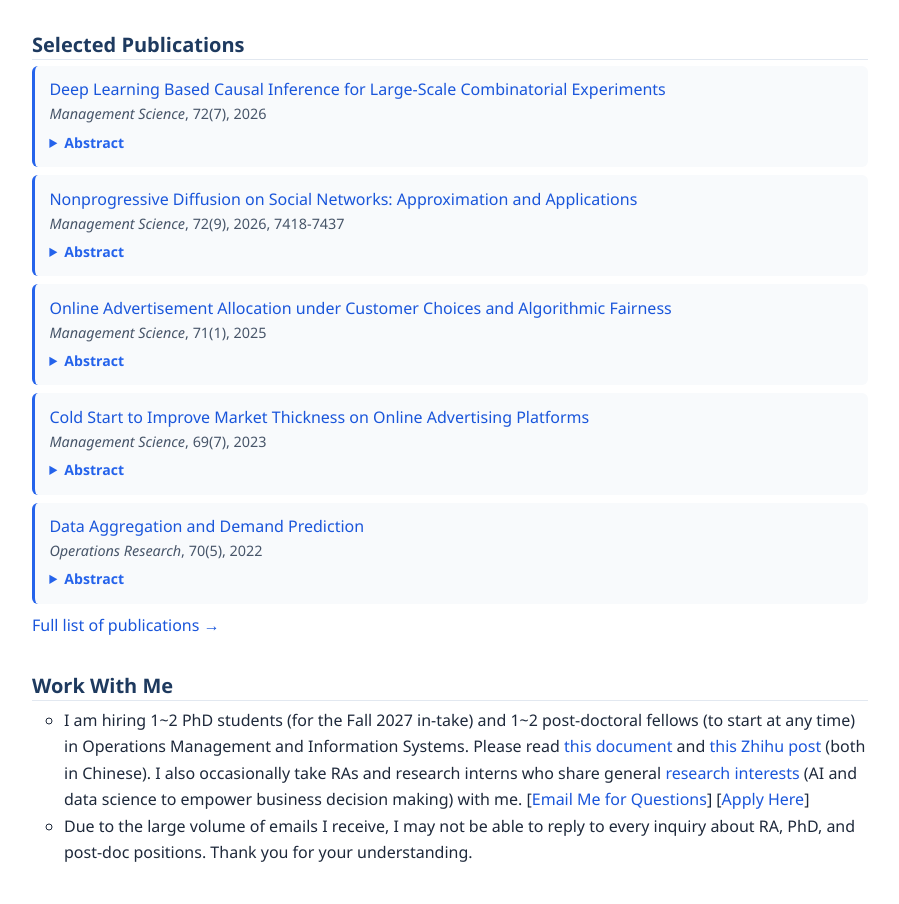
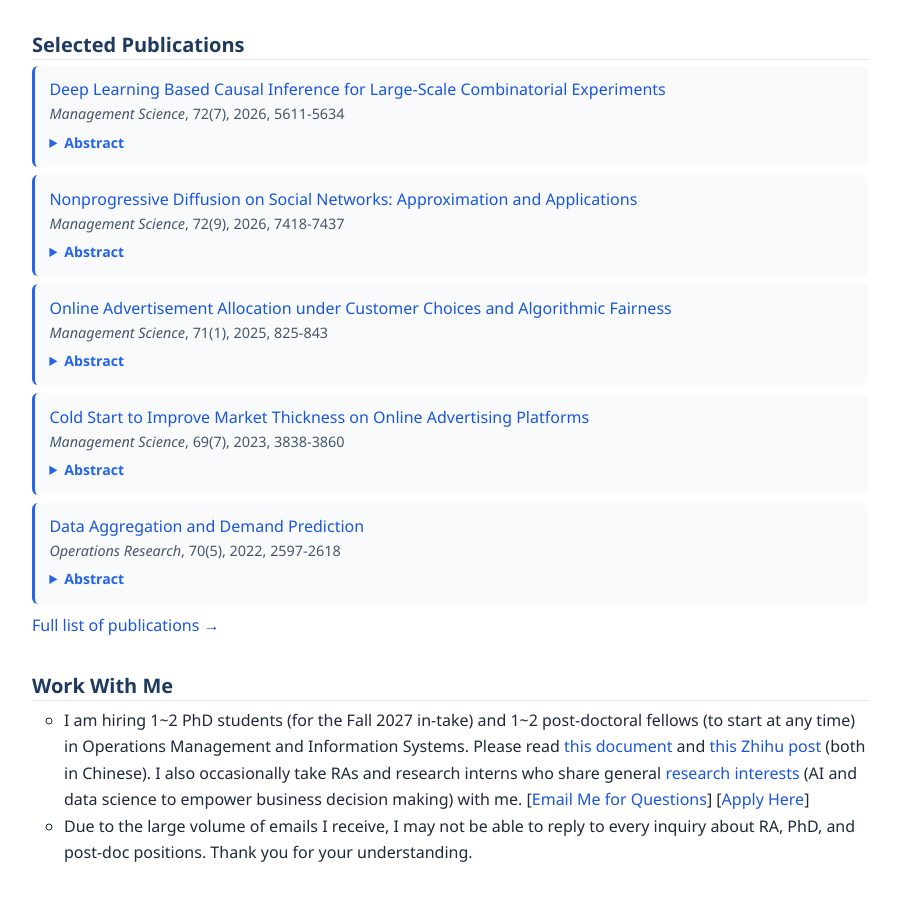
Before and after one commit to rphilipzhang/rphilipzhang, a plain HTML site: page index.html in a window 1280 px wide. Shown: the part 1136-2040 px from the top of the page, without its empty margins (180-1079 px from the left). Drawn offline with nearby package versions, Linux system fonts and the light colour scheme.

Commit message:
Add page numbers to Selected Publications on homepage
Co-Authored-By: Claude Fable 5.2 <noreply@anthropic.com>

```diff
--- a/index.html
+++ b/index.html
@@ -114,7 +114,7 @@ Prior to joining CUHK, I was an Assistant Professor at <a href="https://shanghai
 
 <ul class="selected-pubs">
 <li><a href="DeDL-nonblind.pdf" target="_blank">Deep Learning Based Causal Inference for Large-Scale Combinatorial Experiments</a><br>
-<span class="pub-venue"><em>Management Science</em>, 72(7), 2026</span>
+<span class="pub-venue"><em>Management Science</em>, 72(7), 2026, 5611-5634</span>
 <details class="abstract"><summary>Abstract</summary><p>We propose a deep learning framework for estimating causal effects in large-scale combinatorial experiments where treatments have complex interactions. We provide theoretical guarantees and validate the approach with data from a major online platform.</p></details>
 </li>
 
@@ -124,17 +124,17 @@ Prior to joining CUHK, I was an Assistant Professor at <a href="https://shanghai
 </li>
 
 <li><a href="Ad-Choices-nonblinded.pdf" target="_blank">Online Advertisement Allocation under Customer Choices and Algorithmic Fairness</a><br>
-<span class="pub-venue"><em>Management Science</em>, 71(1), 2025</span>
+<span class="pub-venue"><em>Management Science</em>, 71(1), 2025, 825-843</span>
 <details class="abstract"><summary>Abstract</summary><p>We study online advertisement allocation that balances customer choice behavior with algorithmic fairness constraints. We develop efficient algorithms and characterize the trade-off between platform revenue and fairness across advertisers.</p></details>
 </li>
 
 <li><a href="Cold_Start_unblinded.pdf" target="_blank">Cold Start to Improve Market Thickness on Online Advertising Platforms</a><br>
-<span class="pub-venue"><em>Management Science</em>, 69(7), 2023</span>
+<span class="pub-venue"><em>Management Science</em>, 69(7), 2023, 3838-3860</span>
 <details class="abstract"><summary>Abstract</summary><p>We propose data-driven algorithms to address the cold-start problem on online advertising platforms by improving market thickness for new advertisers. We validate the approach through large-scale field experiments on a major advertising platform.</p></details>
 </li>
 
 <li><a href="DAC-Non-Blinded.pdf" target="_blank">Data Aggregation and Demand Prediction</a><br>
-<span class="pub-venue"><em>Operations Research</em>, 70(5), 2022</span>
+<span class="pub-venue"><em>Operations Research</em>, 70(5), 2022, 2597-2618</span>
 <details class="abstract"><summary>Abstract</summary><p>We study how aggregating data across products and locations can improve demand prediction accuracy. We develop a data aggregation and combination framework and demonstrate its effectiveness through extensive experiments in retail settings.</p></details>
 </li>
 </ul>
```
